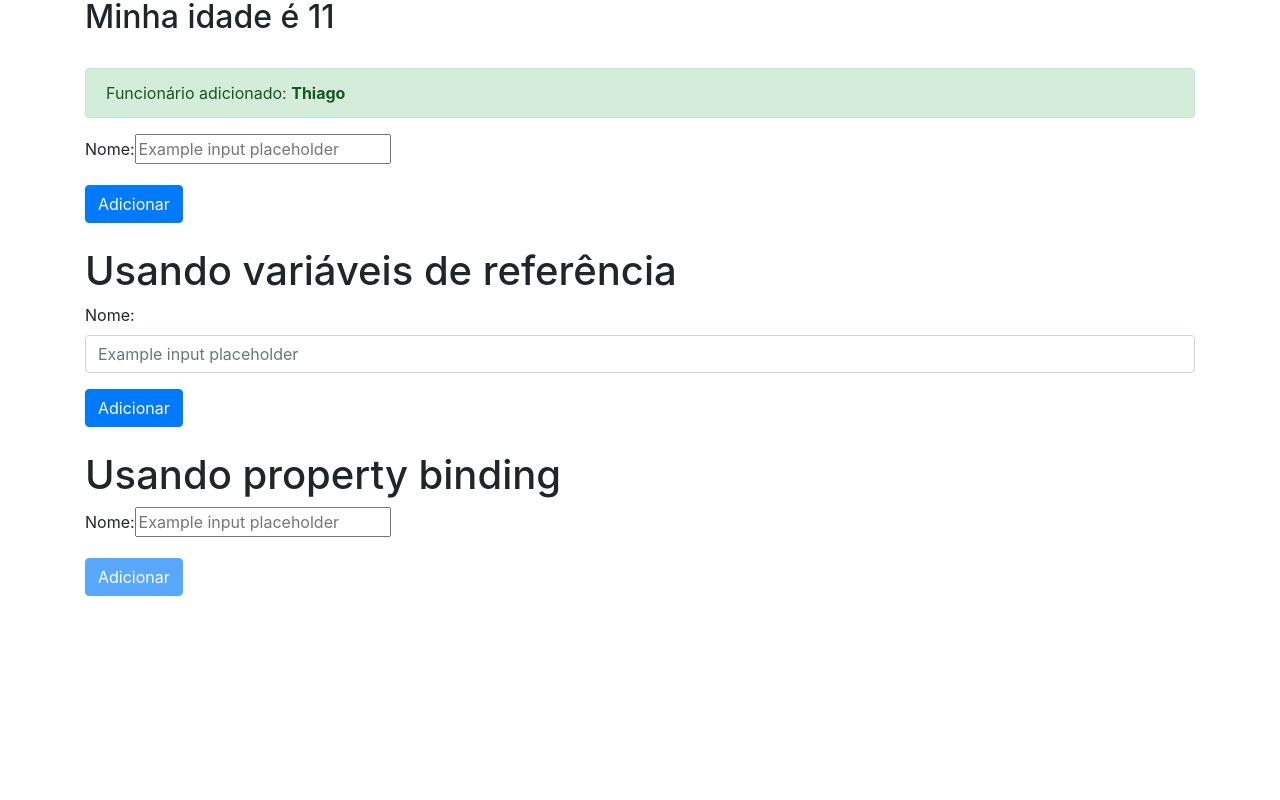
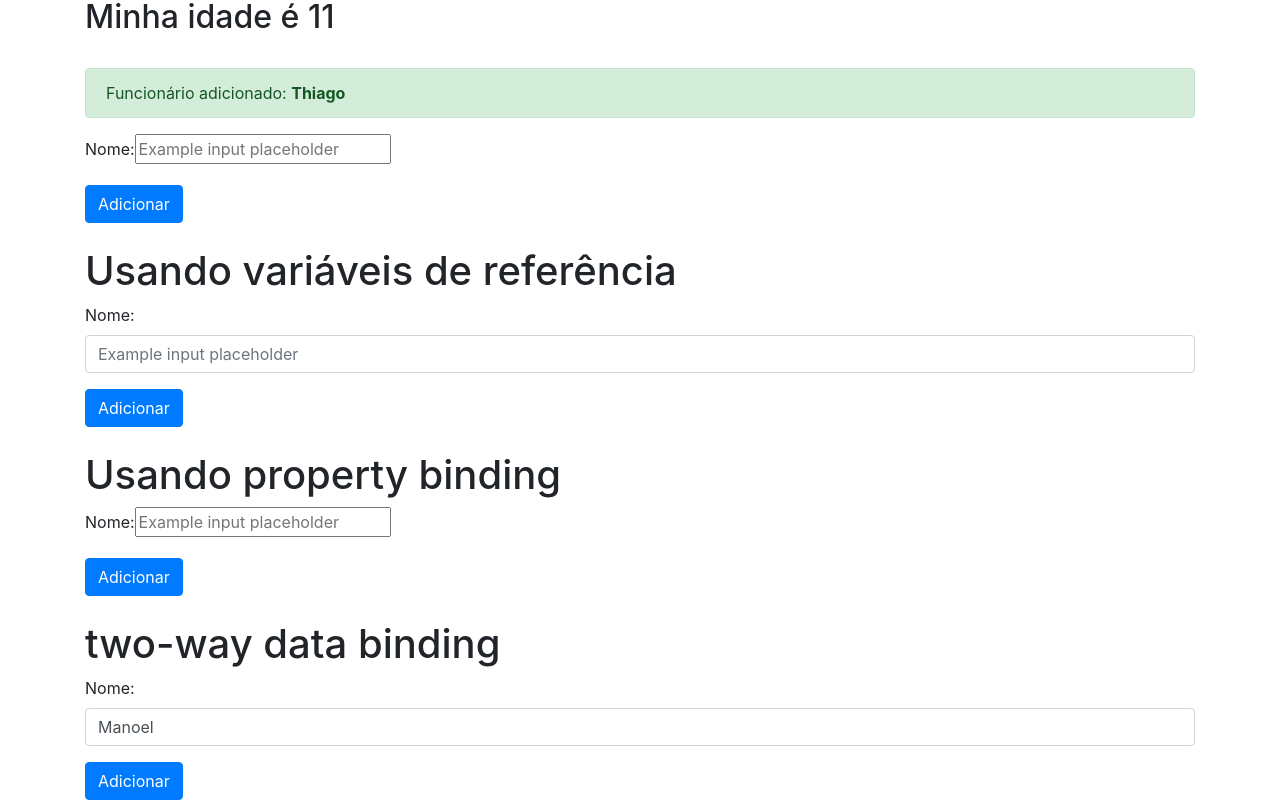
Before and after one commit to tindao02/fundamentos-angular, an Angular app: page / in a window 1280 px wide. Shown: the part 537-1337 px from the top of the page. Before the commit the page ends 1133 px from the top, so only its background shows below. Built offline with nearby package versions, Linux system fonts and the light colour scheme.

Commit message:
two-way data binding

```diff
--- a/src/app/app.module.ts
+++ b/src/app/app.module.ts
@@ -9,6 +9,7 @@ import { BemVindo2Component } from './bem-vindo2/bem-vindo2.component';
 import { BemVindo3Component } from './bem-vindo3/bem-vindo3.component';
 import { FooComponent } from './foo/foo.component';
 import { BemVindo4Component } from './bem-vindo4/bem-vindo4.component';
+import { FormsModule } from '@angular/forms';
 
 @NgModule({
   declarations: [
@@ -22,7 +23,8 @@ import { BemVindo4Component } from './bem-vindo4/bem-vindo4.component';
   ],
   imports: [
     BrowserModule,
-    AppRoutingModule
+    AppRoutingModule,
+    FormsModule
   ],
   providers: [],
   bootstrap: [AppComponent]
--- a/src/app/bem-vindo4/bem-vindo4.component.html
+++ b/src/app/bem-vindo4/bem-vindo4.component.html
@@ -45,12 +45,25 @@
     <form>
       <div class="form-group">
         <label >Nome:</label>
-        <input type="text" placeholder="Example input placeholder" (input) = "alterarNome2($event)" >
+        <input type="text" placeholder="Example input placeholder" (input) = "nome2 = $event.target.value" >
       </div>
     </form>
 
     <button type="button" class="btn btn-primary" (click)="adicionar2(nomeInput.value)" [disabled]="getNome2().length == 0" >Adicionar</button>
 
+    <br>
+    <br>
+    <h1>two-way data binding</h1>
+    <form>
+      <div class="form-group">
+        <label >Nome:</label>
+        <input type="text" placeholder="Example input placeholder" class="form-control"
+               [(ngModel)]="nome2" name="name2">
+      </div>
+    </form>
+
+    <button type="button" class="btn btn-primary" (click)="adicionar2(nomeInput.value)" [disabled]="nome2.length == 0" >Adicionar</button>
+
 
 
 </div>
--- a/src/app/bem-vindo4/bem-vindo4.component.ts
+++ b/src/app/bem-vindo4/bem-vindo4.component.ts
@@ -9,7 +9,7 @@ export class BemVindo4Component
 {
   public nome: string = 'Thiago';
   private idade: number = 10;
-  private nome2: string = '';
+  public nome2 = 'Manoel';
 
   public getIdade(): number
   {
@@ -40,7 +40,8 @@ export class BemVindo4Component
 
   public adicionar2(nomeInput: string): void
   {
-    this.nome = nomeInput;
+    console.log(this.nome + " xxxx " + this.nome2);
+
   }
 
 }
```
